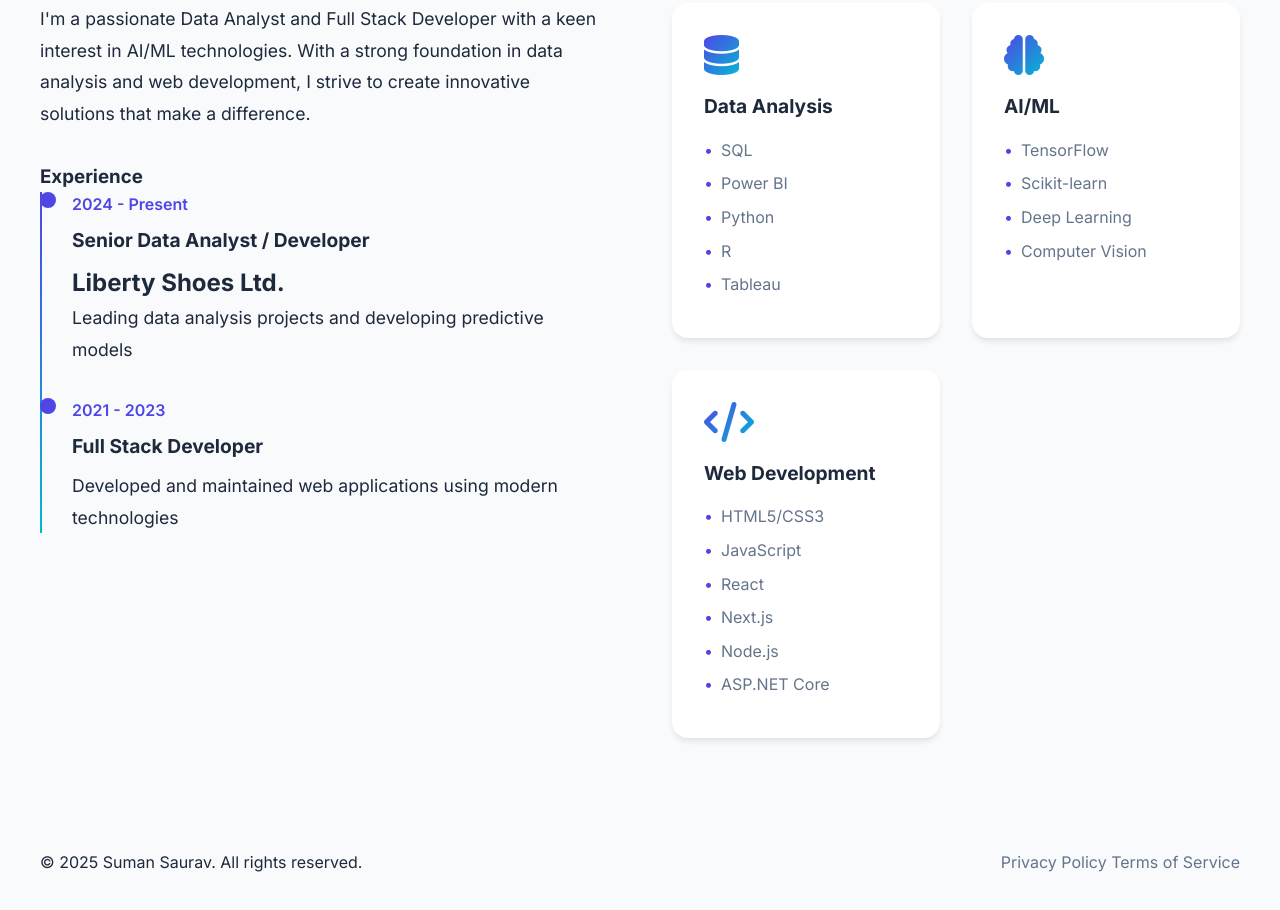
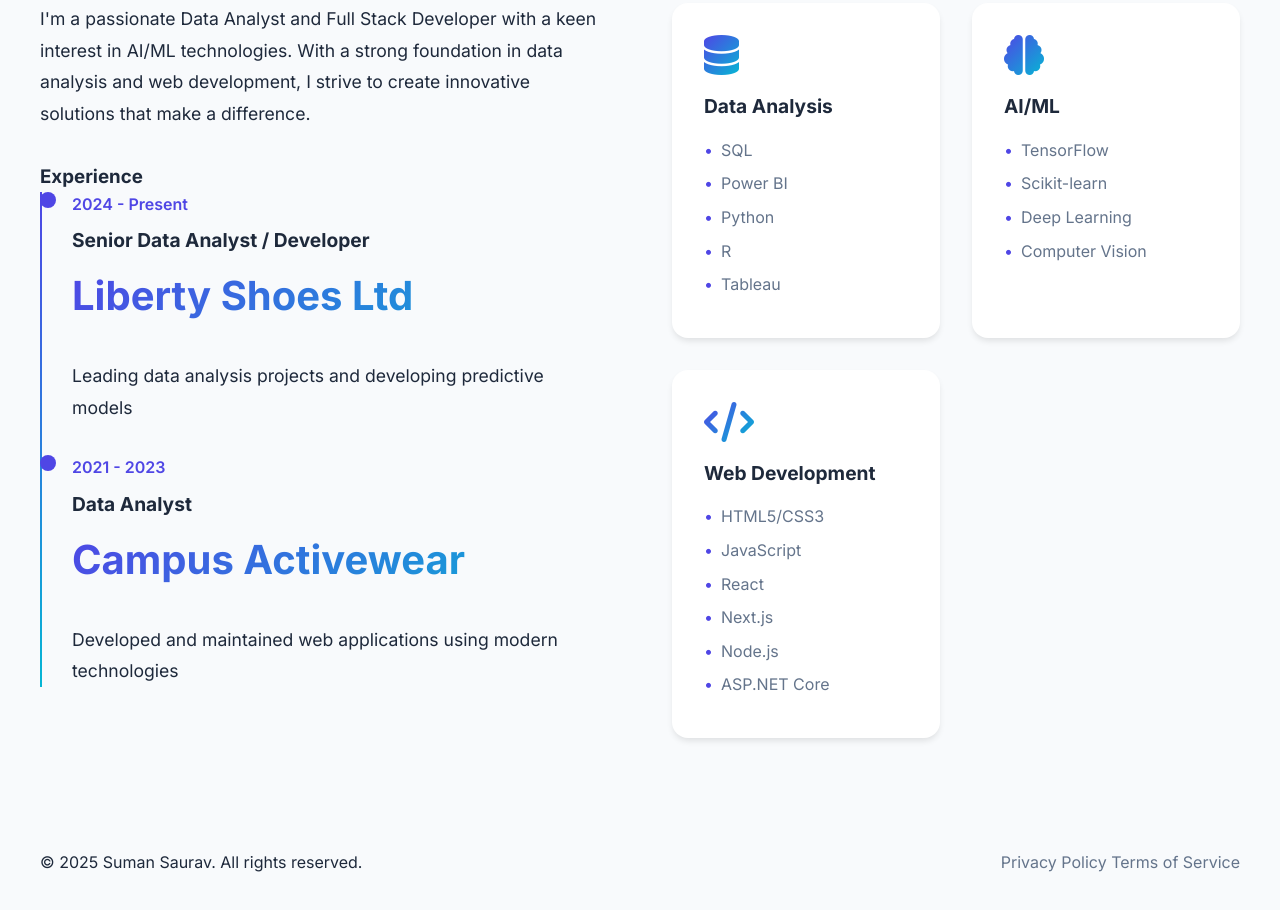
Before and after one commit to Ss094/suman-portfolio, a plain HTML site: page about.html in a window 1280 px wide. Shown: the part 717-1627 px from the top of the page. Drawn offline with Linux system fonts and the light colour scheme.

Commit message:
Update about.html

```diff
--- a/about.html
+++ b/about.html
@@ -59,14 +59,15 @@
                                     <div class="timeline-date">2024 - Present</div>
                                     <div class="timeline-content">
                                         <h4>Senior Data Analyst / Developer</h4>
-                                        <h1>Liberty Shoes Ltd.</h1>
+                                        <h2>Liberty Shoes Ltd</h2>
                                         <p>Leading data analysis projects and developing predictive models</p>
                                     </div>
                                 </div>
                                 <div class="timeline-item">
                                     <div class="timeline-date">2021 - 2023</div>
                                     <div class="timeline-content">
-                                        <h4>Full Stack Developer</h4>
+                                        <h4>Data Analyst</h4>
+                                        <h2>Campus Activewear</h2>
                                         <p>Developed and maintained web applications using modern technologies</p>
                                     </div>
                                 </div>
```
